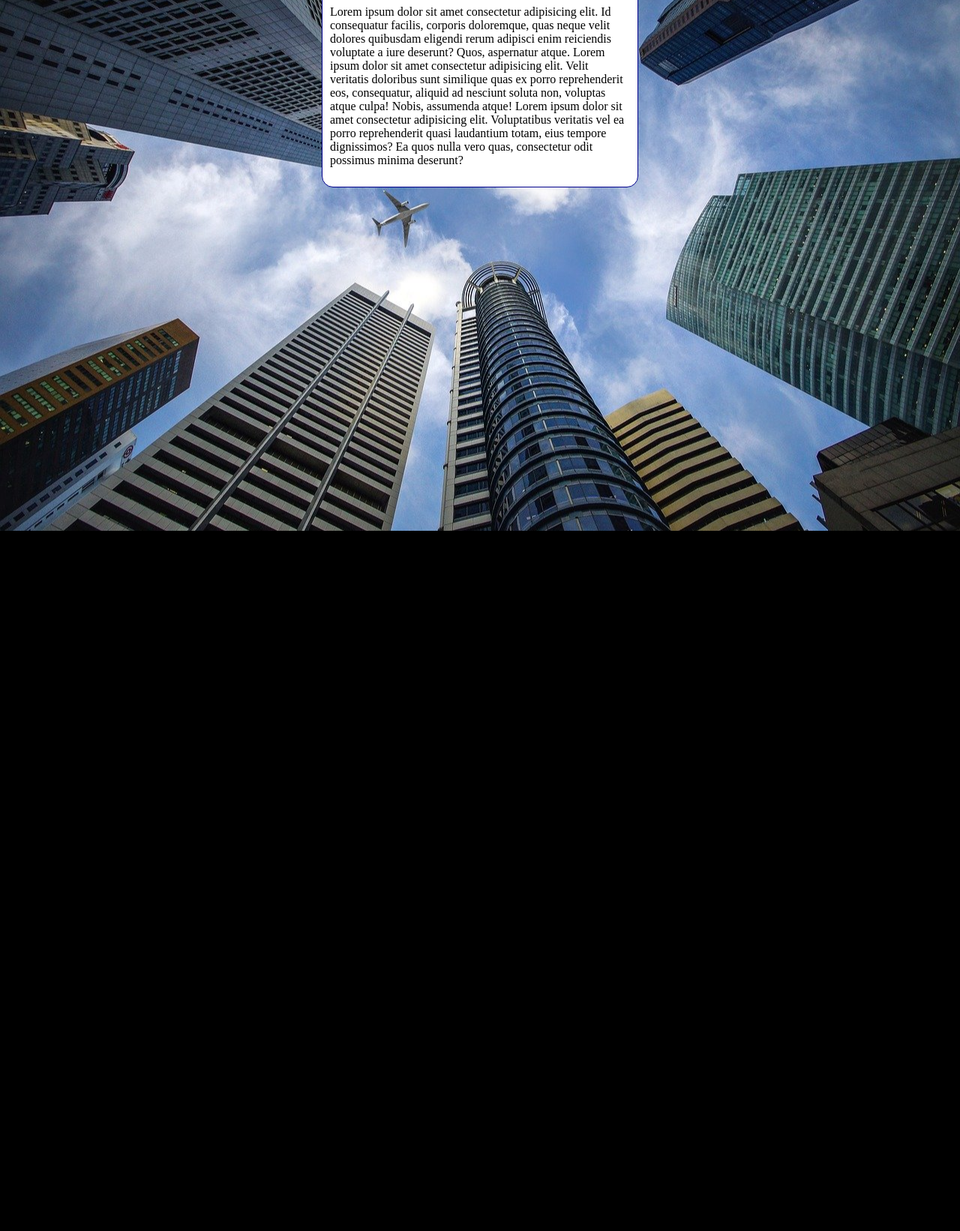
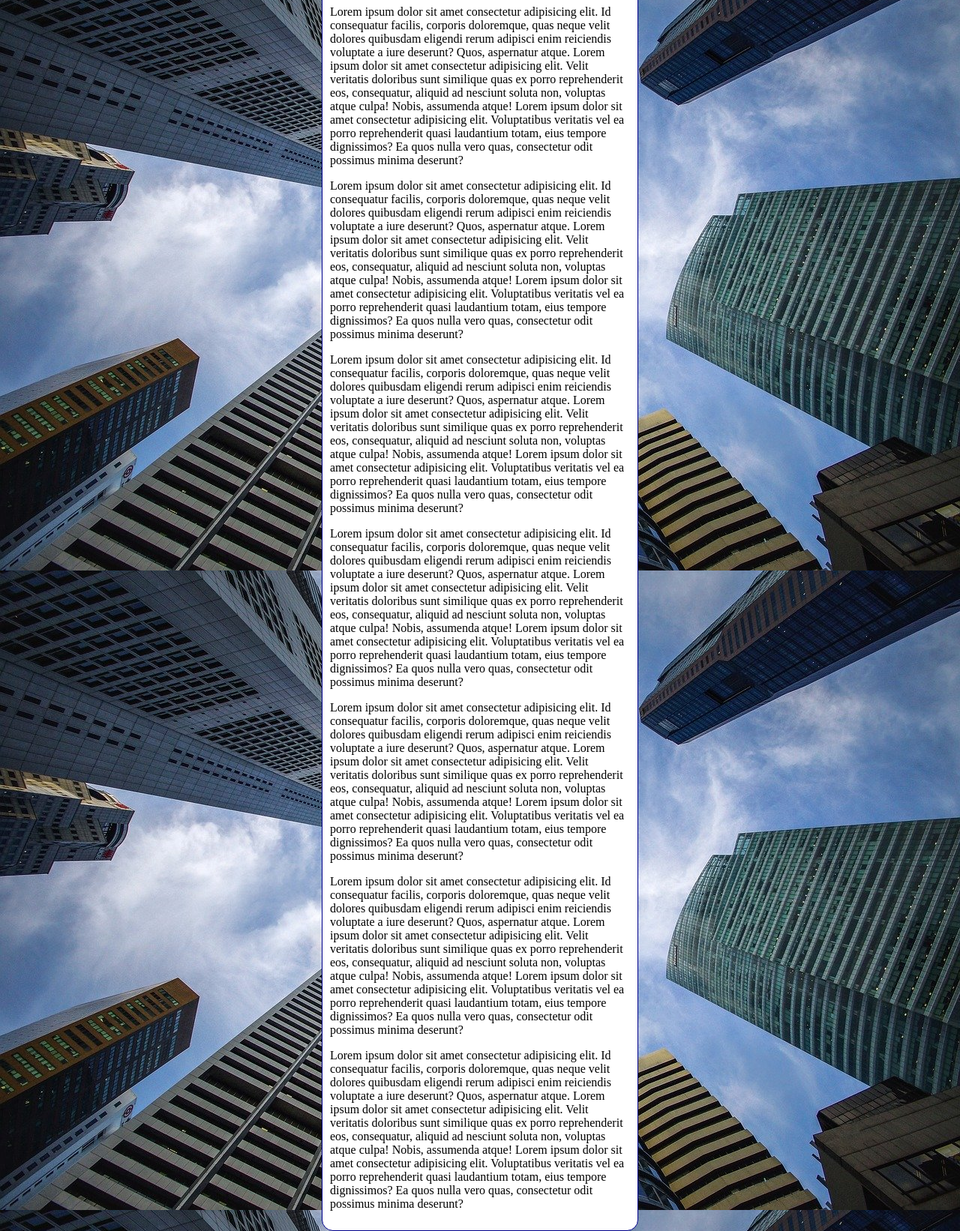
Before and after one commit to murilofernandes66/HTML, a plain HTML site: page ex023/fundo006.html in a window 1280 px wide. Shown: the part 92-1734 px from the top of the page at 75% size. Before the commit the page ends 800 px from the top, so only its background shows below. Drawn offline with Linux system fonts and the light colour scheme.

Commit message:
atualizei

```diff
--- a/ex023/fundo006.html
+++ b/ex023/fundo006.html
@@ -4,15 +4,22 @@
     <meta charset="UTF-8">
     <meta http-equiv="X-UA-Compatible" content="IE=edge">
     <meta name="viewport" content="width=device-width, initial-scale=1.0">
-    <title>Document</title>
+    <title>Fundo Fixo de tela</title>
     <style>
         body {
             height: 98vh;
-            background-color: black;
-            background-image: url('imagens/wallpaper002.jpg');
-            background-position: center center;
-            background-repeat: no-repeat;
+
+
+            background: black url('imagens/wallpaper002.jpg') center center no-repeat fixed;
             background-size: cover;
+
+            /*
+            Shorthand - background
+
+            color - image - position - repeat - size - attachment
+
+            size não está funcionando, então temos que coloca-lo separado
+            */
         }
 
         main{
@@ -29,6 +36,12 @@
     <main>
         <h1>Teste de Imagem de Fundo</h1>
         <p>Lorem ipsum dolor sit amet consectetur adipisicing elit. Id consequatur facilis, corporis doloremque, quas neque velit dolores quibusdam eligendi rerum adipisci enim reiciendis voluptate a iure deserunt? Quos, aspernatur atque. Lorem ipsum dolor sit amet consectetur adipisicing elit. Velit veritatis doloribus sunt similique quas ex porro reprehenderit eos, consequatur, aliquid ad nesciunt soluta non, voluptas atque culpa! Nobis, assumenda atque! Lorem ipsum dolor sit amet consectetur adipisicing elit. Voluptatibus veritatis vel ea porro reprehenderit quasi laudantium totam, eius tempore dignissimos? Ea quos nulla vero quas, consectetur odit possimus minima deserunt?</p>
+        <p>Lorem ipsum dolor sit amet consectetur adipisicing elit. Id consequatur facilis, corporis doloremque, quas neque velit dolores quibusdam eligendi rerum adipisci enim reiciendis voluptate a iure deserunt? Quos, aspernatur atque. Lorem ipsum dolor sit amet consectetur adipisicing elit. Velit veritatis doloribus sunt similique quas ex porro reprehenderit eos, consequatur, aliquid ad nesciunt soluta non, voluptas atque culpa! Nobis, assumenda atque! Lorem ipsum dolor sit amet consectetur adipisicing elit. Voluptatibus veritatis vel ea porro reprehenderit quasi laudantium totam, eius tempore dignissimos? Ea quos nulla vero quas, consectetur odit possimus minima deserunt?</p>
+        <p>Lorem ipsum dolor sit amet consectetur adipisicing elit. Id consequatur facilis, corporis doloremque, quas neque velit dolores quibusdam eligendi rerum adipisci enim reiciendis voluptate a iure deserunt? Quos, aspernatur atque. Lorem ipsum dolor sit amet consectetur adipisicing elit. Velit veritatis doloribus sunt similique quas ex porro reprehenderit eos, consequatur, aliquid ad nesciunt soluta non, voluptas atque culpa! Nobis, assumenda atque! Lorem ipsum dolor sit amet consectetur adipisicing elit. Voluptatibus veritatis vel ea porro reprehenderit quasi laudantium totam, eius tempore dignissimos? Ea quos nulla vero quas, consectetur odit possimus minima deserunt?</p>
+        <p>Lorem ipsum dolor sit amet consectetur adipisicing elit. Id consequatur facilis, corporis doloremque, quas neque velit dolores quibusdam eligendi rerum adipisci enim reiciendis voluptate a iure deserunt? Quos, aspernatur atque. Lorem ipsum dolor sit amet consectetur adipisicing elit. Velit veritatis doloribus sunt similique quas ex porro reprehenderit eos, consequatur, aliquid ad nesciunt soluta non, voluptas atque culpa! Nobis, assumenda atque! Lorem ipsum dolor sit amet consectetur adipisicing elit. Voluptatibus veritatis vel ea porro reprehenderit quasi laudantium totam, eius tempore dignissimos? Ea quos nulla vero quas, consectetur odit possimus minima deserunt?</p>
+        <p>Lorem ipsum dolor sit amet consectetur adipisicing elit. Id consequatur facilis, corporis doloremque, quas neque velit dolores quibusdam eligendi rerum adipisci enim reiciendis voluptate a iure deserunt? Quos, aspernatur atque. Lorem ipsum dolor sit amet consectetur adipisicing elit. Velit veritatis doloribus sunt similique quas ex porro reprehenderit eos, consequatur, aliquid ad nesciunt soluta non, voluptas atque culpa! Nobis, assumenda atque! Lorem ipsum dolor sit amet consectetur adipisicing elit. Voluptatibus veritatis vel ea porro reprehenderit quasi laudantium totam, eius tempore dignissimos? Ea quos nulla vero quas, consectetur odit possimus minima deserunt?</p>
+        <p>Lorem ipsum dolor sit amet consectetur adipisicing elit. Id consequatur facilis, corporis doloremque, quas neque velit dolores quibusdam eligendi rerum adipisci enim reiciendis voluptate a iure deserunt? Quos, aspernatur atque. Lorem ipsum dolor sit amet consectetur adipisicing elit. Velit veritatis doloribus sunt similique quas ex porro reprehenderit eos, consequatur, aliquid ad nesciunt soluta non, voluptas atque culpa! Nobis, assumenda atque! Lorem ipsum dolor sit amet consectetur adipisicing elit. Voluptatibus veritatis vel ea porro reprehenderit quasi laudantium totam, eius tempore dignissimos? Ea quos nulla vero quas, consectetur odit possimus minima deserunt?</p>
+        <p>Lorem ipsum dolor sit amet consectetur adipisicing elit. Id consequatur facilis, corporis doloremque, quas neque velit dolores quibusdam eligendi rerum adipisci enim reiciendis voluptate a iure deserunt? Quos, aspernatur atque. Lorem ipsum dolor sit amet consectetur adipisicing elit. Velit veritatis doloribus sunt similique quas ex porro reprehenderit eos, consequatur, aliquid ad nesciunt soluta non, voluptas atque culpa! Nobis, assumenda atque! Lorem ipsum dolor sit amet consectetur adipisicing elit. Voluptatibus veritatis vel ea porro reprehenderit quasi laudantium totam, eius tempore dignissimos? Ea quos nulla vero quas, consectetur odit possimus minima deserunt?</p>
     </main>
 </body>
 </html>
```
Also changed, not shown: ex023/fundo007.html (added, +30 -0 lines).
